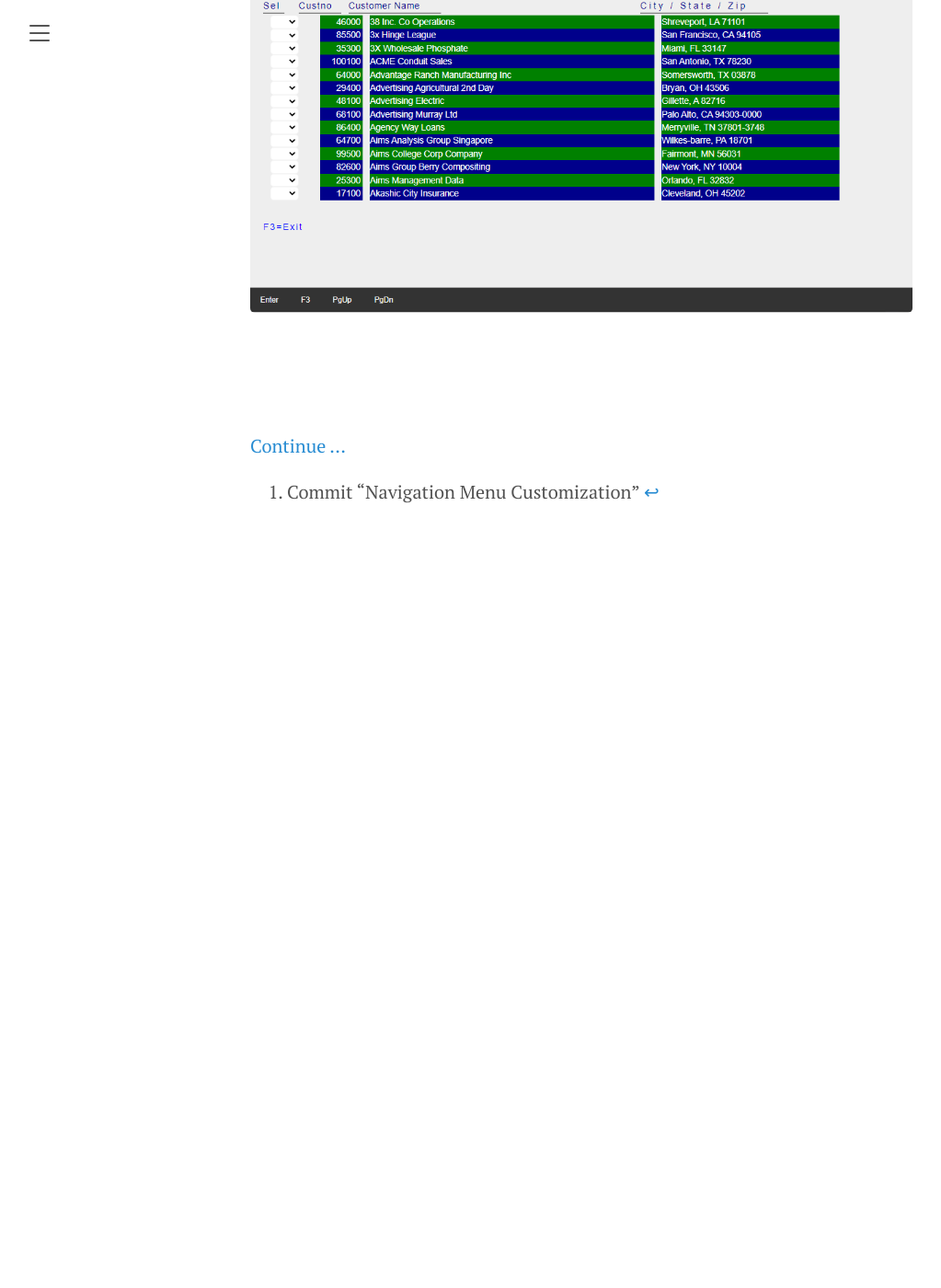
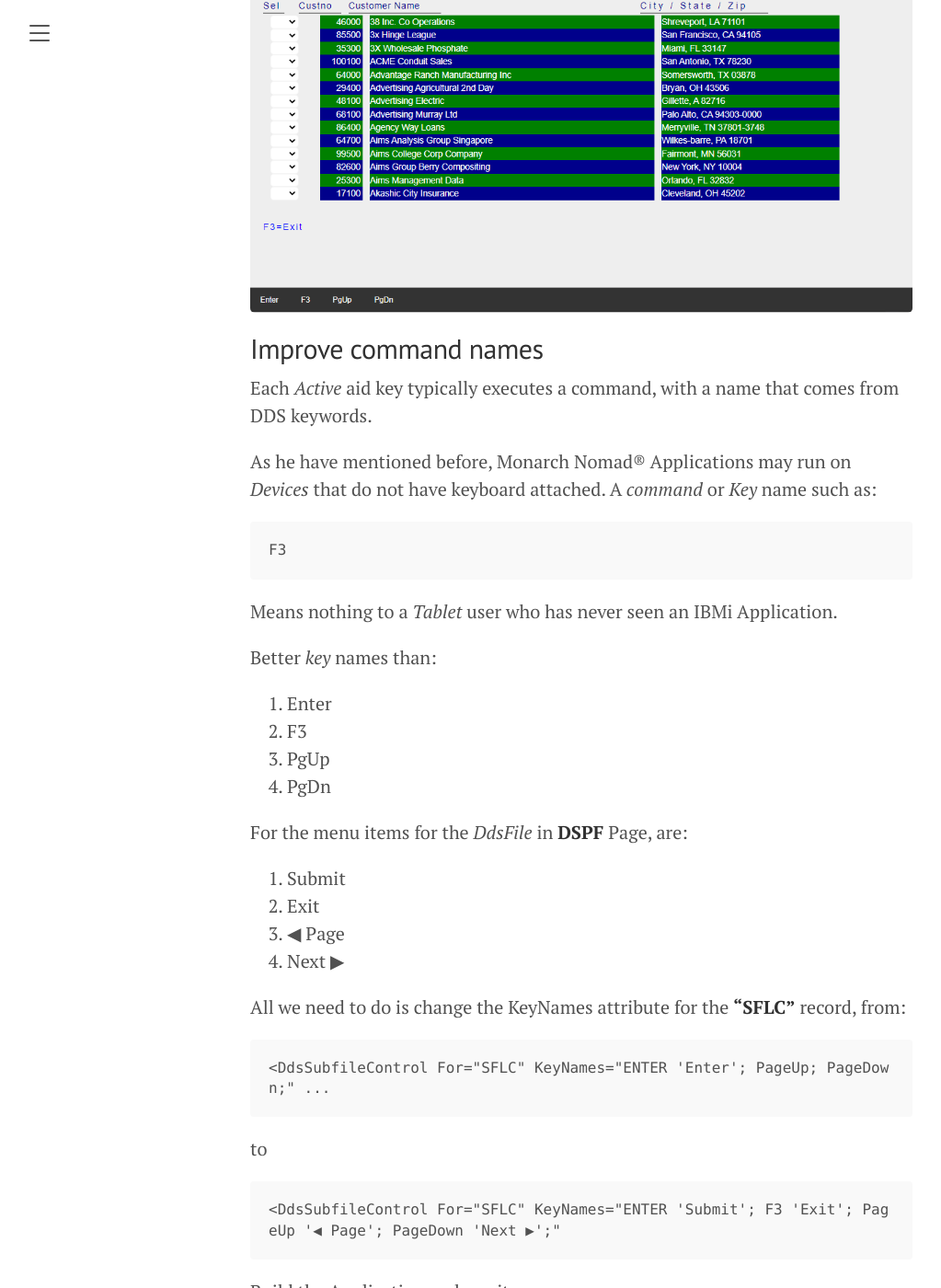
Before and after one commit to contreras-jorgev/SunFarmDocsJekyllSource, a Jekyll site: the page built from navigation-menu.md, in a window 1280 px wide and 1400 px high, scrolled down 2744 px. Shown: the whole window at 92% size, without its empty margins (8-1031 px from the left). Built offline with Jekyll 4.4.1, drawn with Linux system fonts in a browser that asks for light colours; before the commit the page ends 3374 px from its top, so only the background shows below that; some of the changed text lies outside the part shown.

Commit message:
Navigation Menu complete

```diff
--- a/navigation-menu.md
+++ b/navigation-menu.md
@@ -71,7 +71,50 @@ Build the Application, and run it to see how this small change makes a big diffe
 
 ![Original Page One](/images/dds-funkey-bottom-location.png)
 
+## Improve command names
 
+Each *Active* aid key typically executes a command, with a name that comes from DDS keywords.
+
+As he have mentioned before, Monarch Nomad&reg; Applications may run on *Devices* that do not have keyboard attached. A *command* or *Key* name such as:
+
+~~~
+F3
+~~~
+
+Means nothing to a *Tablet* user who has never seen an IBMi Application.
+
+Better *key* names than:
+1. Enter
+2. F3
+3. PgUp
+4. PgDn
+
+For the menu items for the *DdsFile* in **DSPF** Page, are:
+
+1. Submit
+2. Exit
+3. ◀ Page
+4. Next ▶
+
+All we need to do is change the KeyNames attribute for the **"SFLC"** record, from:
+
+~~~
+<DdsSubfileControl For="SFLC" KeyNames="ENTER 'Enter'; PageUp; PageDown;" ...
+~~~
+
+to
+
+~~~
+<DdsSubfileControl For="SFLC" KeyNames="ENTER 'Submit'; F3 'Exit'; PageUp '◀ Page'; PageDown 'Next ▶';"
+~~~
+
+Build the Application and run it.
+
+Verify the Navigation Menu changes:
+
+![New Menu options labels](/images/relabel-menu-options.png)
+
+<sub>Notice how *hovering* over the menu name shows the *Active* key associated (useful for Users that have keyboards attached to their device)</sub>
 <br>
 <br>
 <br>
```
Also changed, not shown: remove-redundant-green-screen-info.md (+5 -0 lines), images/relabel-menu-options.png (added).
